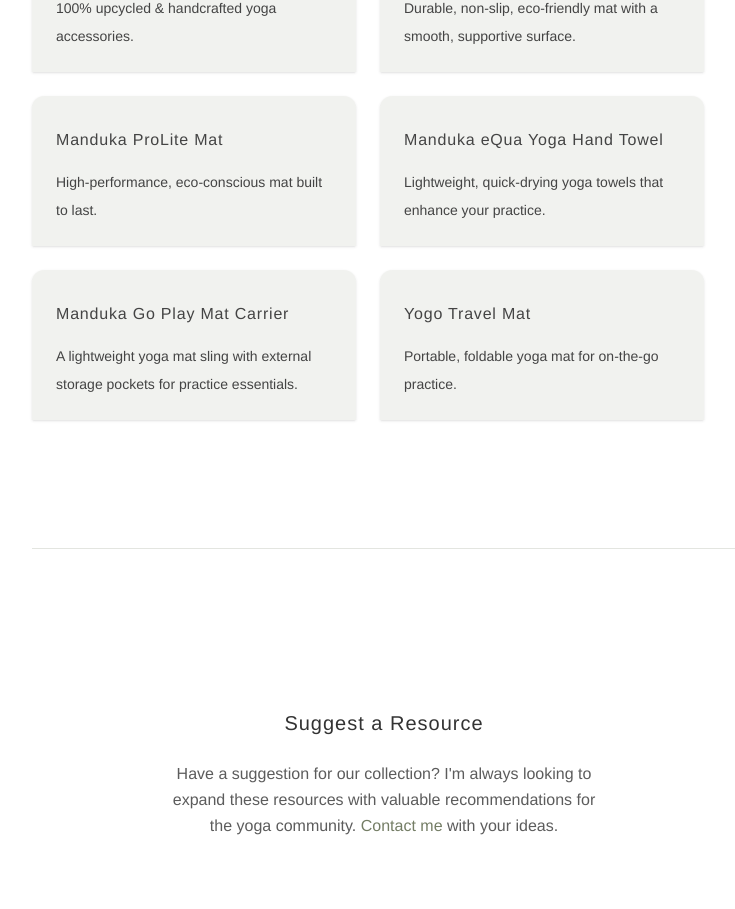
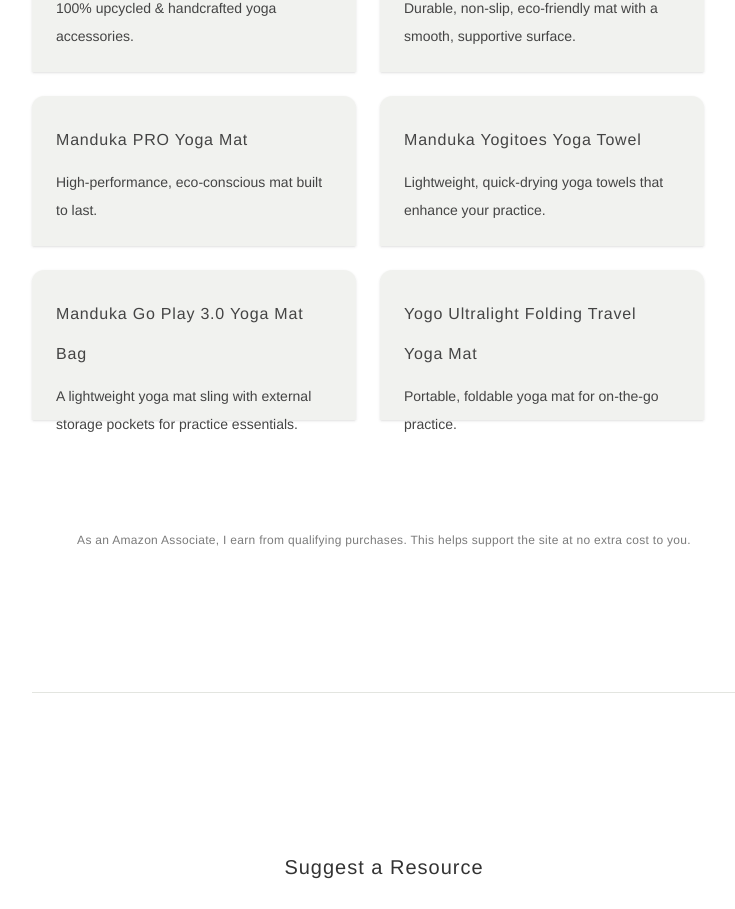
Before and after one commit to samanthacabrera/yoga-library, a React (Vite) app: page /resources in a window 1280 px wide. Shown: the part 1460-2369 px from the top of the page, without its empty margins (256-991 px from the left). Built offline with nearby package versions, Linux system fonts and the light colour scheme.

Commit message:
add Amazon affiliate links to resources

```diff
--- a/src/components/Resources.jsx
+++ b/src/components/Resources.jsx
@@ -60,10 +60,10 @@ const Resources = () => {
       links: [
         { to: "https://yarnsara-samanthacabreras-projects.vercel.app/", title: "Yarnsara Mat Strap", description: "100% upcycled & handcrafted yoga accessories." },
         { to: "https://www.aloyoga.com/products/warrior-mat", title: "Alo Yoga Warrior Mat", description: "Durable, non-slip, eco-friendly mat with a smooth, supportive surface." },
-        { to: "https://www.manduka.com/collections/yoga-mats-pro-series/products/prolite-yoga-mat", title: "Manduka ProLite Mat", description: "High-performance, eco-conscious mat built to last." },
-        { to: "https://www.manduka.com/collections/equa-yoga-towels/products/equa-yoga-hand-towel", title: "Manduka eQua Yoga Hand Towel", description: "Lightweight, quick-drying yoga towels that enhance your practice." },
-        { to: "https://www.manduka.com/collections/yoga-mat-bags-carriers/products/go-play-4-0-mat-carrier?variant=23736530960442", title: "Manduka Go Play Mat Carrier", description: "A lightweight yoga mat sling with external storage pockets for practice essentials." },
-        { to: "https://yogo.net/?srsltid=AfmBOooZUmrXT8Nv6gQXNSTFF7Nh47w9J_l32GTyh8v0V39-n_Ln_Cy_", title: "Yogo Travel Mat", description: "Portable, foldable yoga mat for on-the-go practice." }
+        { to: "https://amzn.to/4iDdAFT", title: "Manduka PRO Yoga Mat", description: "High-performance, eco-conscious mat built to last." },
+        { to: "https://amzn.to/4iJYnlP", title: "Manduka Yogitoes Yoga Towel", description: "Lightweight, quick-drying yoga towels that enhance your practice." },
+        { to: "https://amzn.to/4bJXQhA", title: "Manduka Go Play 3.0 Yoga Mat Bag", description: "A lightweight yoga mat sling with external storage pockets for practice essentials." },
+        { to: "https://amzn.to/4iJYyO1", title: "Yogo Ultralight Folding Travel Yoga Mat", description: "Portable, foldable yoga mat for on-the-go practice." }
       ]
     }
   ];
@@ -110,6 +110,10 @@ const Resources = () => {
             <ResourceSection {...category} />
           </div>
         ))}
+
+        <p className="py-12 text-xs text-center tracking-wide opacity-70">
+          As an Amazon Associate, I earn from qualifying purchases. This helps support the site at no extra cost to you.
+        </p>
       </div>
 
         <div className="mt-24 border-t border-moss border-opacity-20 pt-40 text-center">
```
